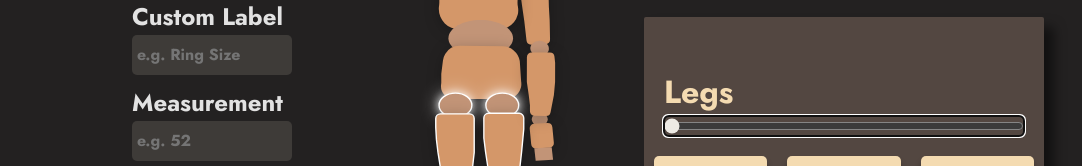
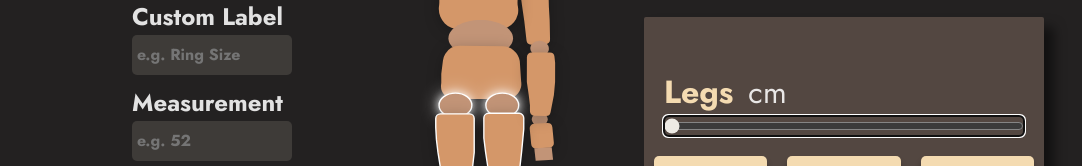
Before and after one commit to julsandstrom/Cartlag, a React (Vite) app: page / in a window 1280 px wide. Both pictures are taken after a click on the button 640 px from the left and 359 px from the top of the page. Shown: the part 258-424 px from the top of the page, without its empty margins (188-1270 px from the left). Built offline with nearby package versions, Linux system fonts and the light colour scheme.

Commit message:
added unit

```diff
--- a/src/components/SelectedInput.jsx
+++ b/src/components/SelectedInput.jsx
@@ -51,7 +51,10 @@ const SelectedInput = ({
           {" "}
           <div className="part-value-wrap">
             <label className="selected-part">{onSelectedPart}</label>
-            <div className="slider-value-display"></div>
+            <div className="slider-value-display">
+              {" "}
+              {onInputValue} {onSelectedUnit}
+            </div>
           </div>
           <label htmlFor="slider-id"></label>
           <input
```
